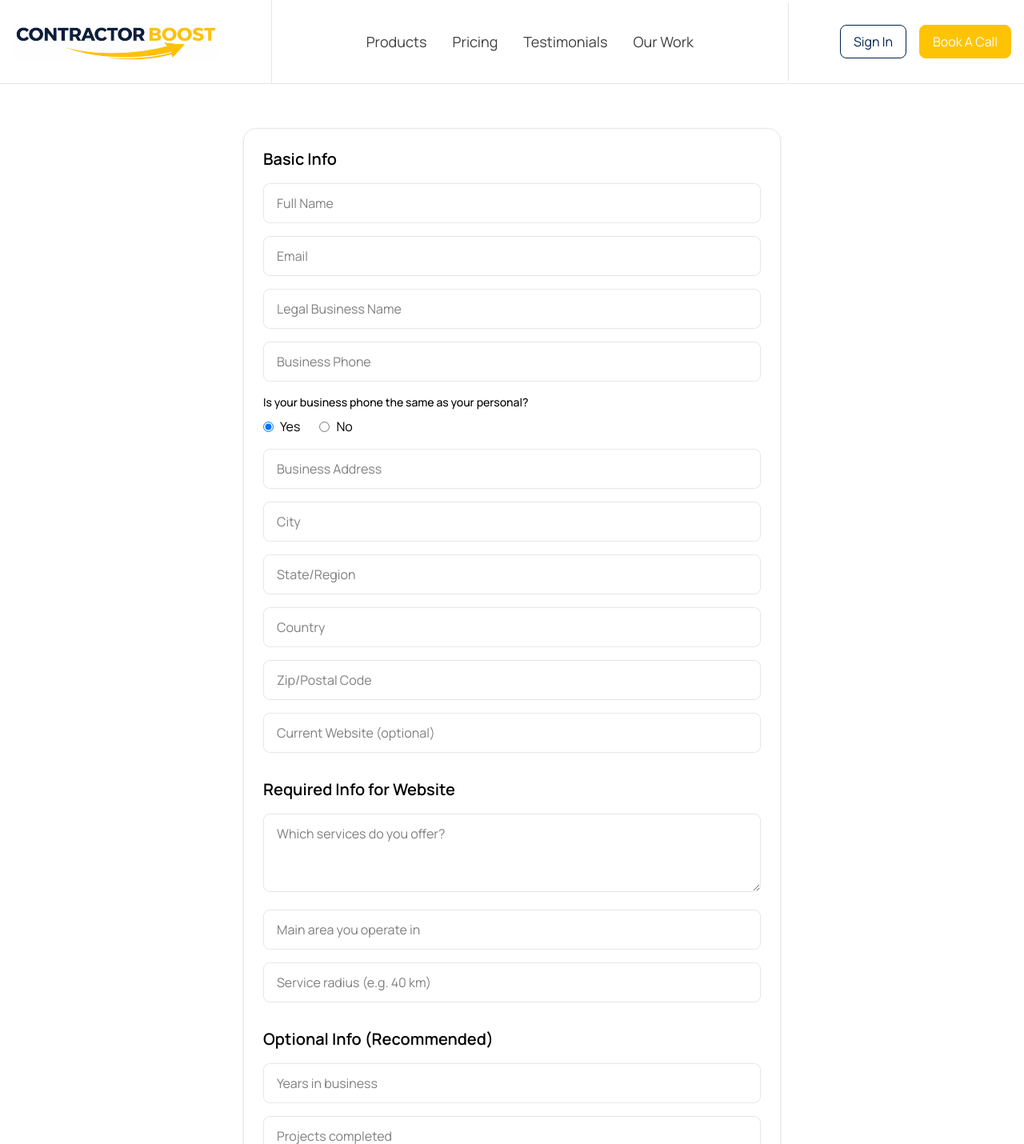
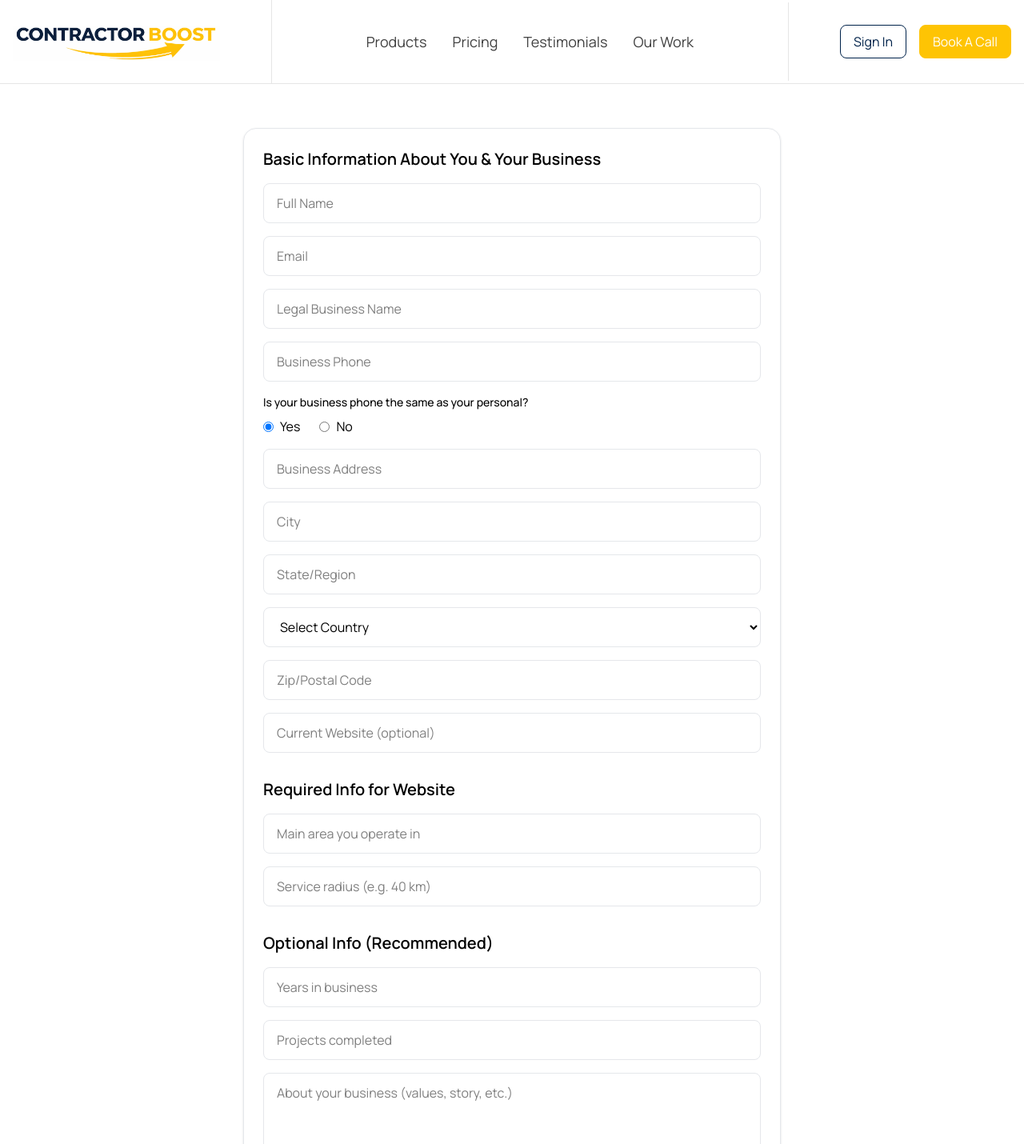
Before and after one commit to JohannesKarasik/ContractorBoost, a Next.js app: page /client-form in a window 1280 px wide. Shown: the top 1430 px of the page at 80% size. Built offline with nearby package versions, Linux system fonts and the light colour scheme.

Commit message:
Initial commit

```diff
--- a/src/app/client-form/page.tsx
+++ b/src/app/client-form/page.tsx
@@ -35,7 +35,9 @@ export default function ContactPage() {
             value="eee1bc41-1bcb-4bef-886a-5150e7bfd37b"
           />
 
-          <h2 className="text-xl font-semibold">Basic Info</h2>
+<h2 className="text-xl font-semibold">
+  Basic Information About You & Your Business
+</h2>
 
           <input
             type="text"
@@ -125,13 +127,18 @@ export default function ContactPage() {
             className="w-full rounded-lg border px-4 py-3"
           />
 
-          <input
-            type="text"
-            name="country"
-            placeholder="Country"
-            required
-            className="w-full rounded-lg border px-4 py-3"
-          />
+<select
+  name="country"
+  required
+  defaultValue=""
+  className="w-full rounded-lg border px-4 py-3"
+>
+  <option value="" disabled>
+    Select Country
+  </option>
+  <option value="United States">🇺🇸 United States</option>
+  <option value="Canada">🇨🇦 Canada</option>
+</select>
 
           <input
             type="text"
@@ -150,13 +157,6 @@ export default function ContactPage() {
 
           <h2 className="text-xl font-semibold pt-4">Required Info for Website</h2>
 
-          <textarea
-            name="services"
-            placeholder="Which services do you offer?"
-            required
-            rows={3}
-            className="w-full rounded-lg border px-4 py-3"
-          />
 
           <input
             type="text"
```
